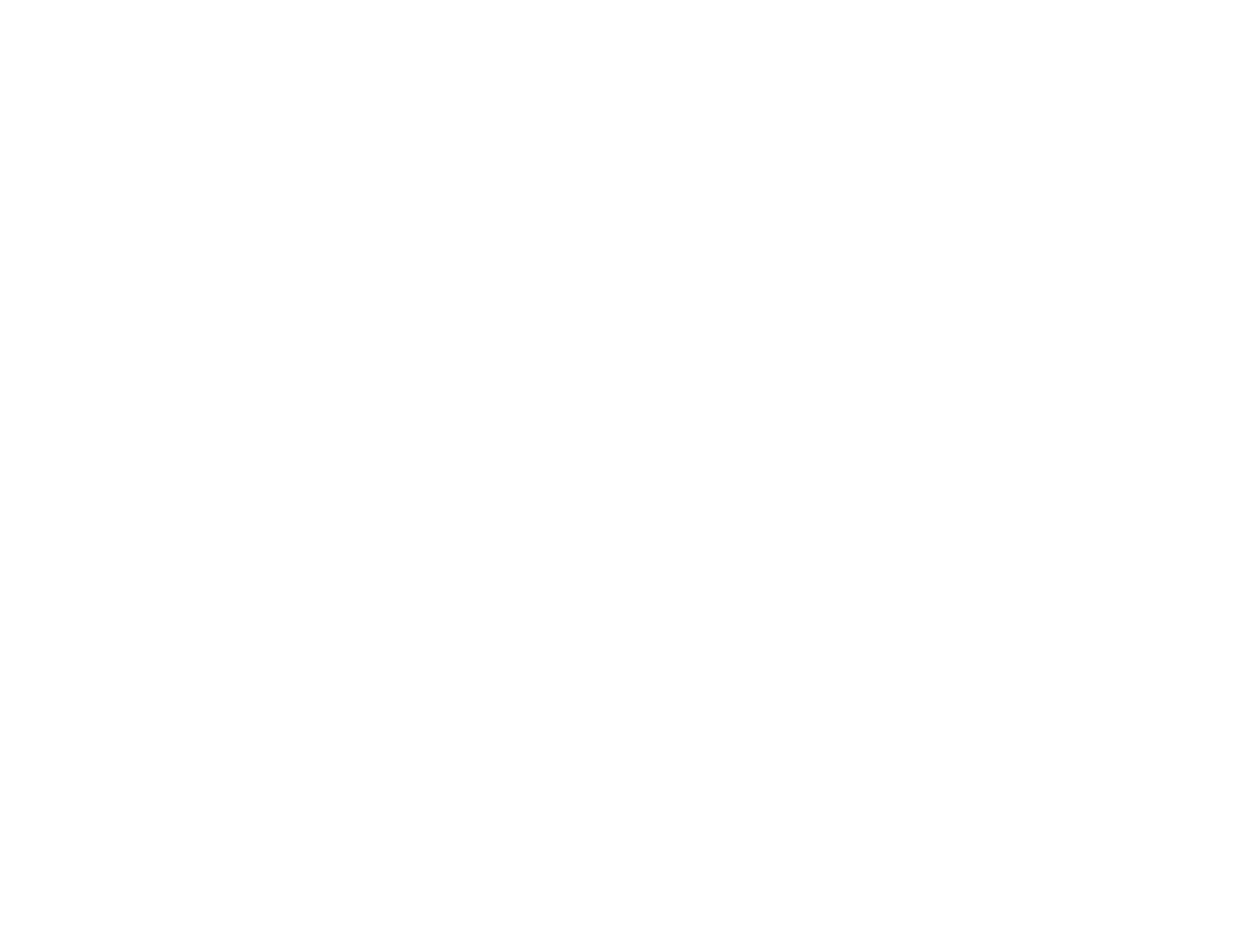
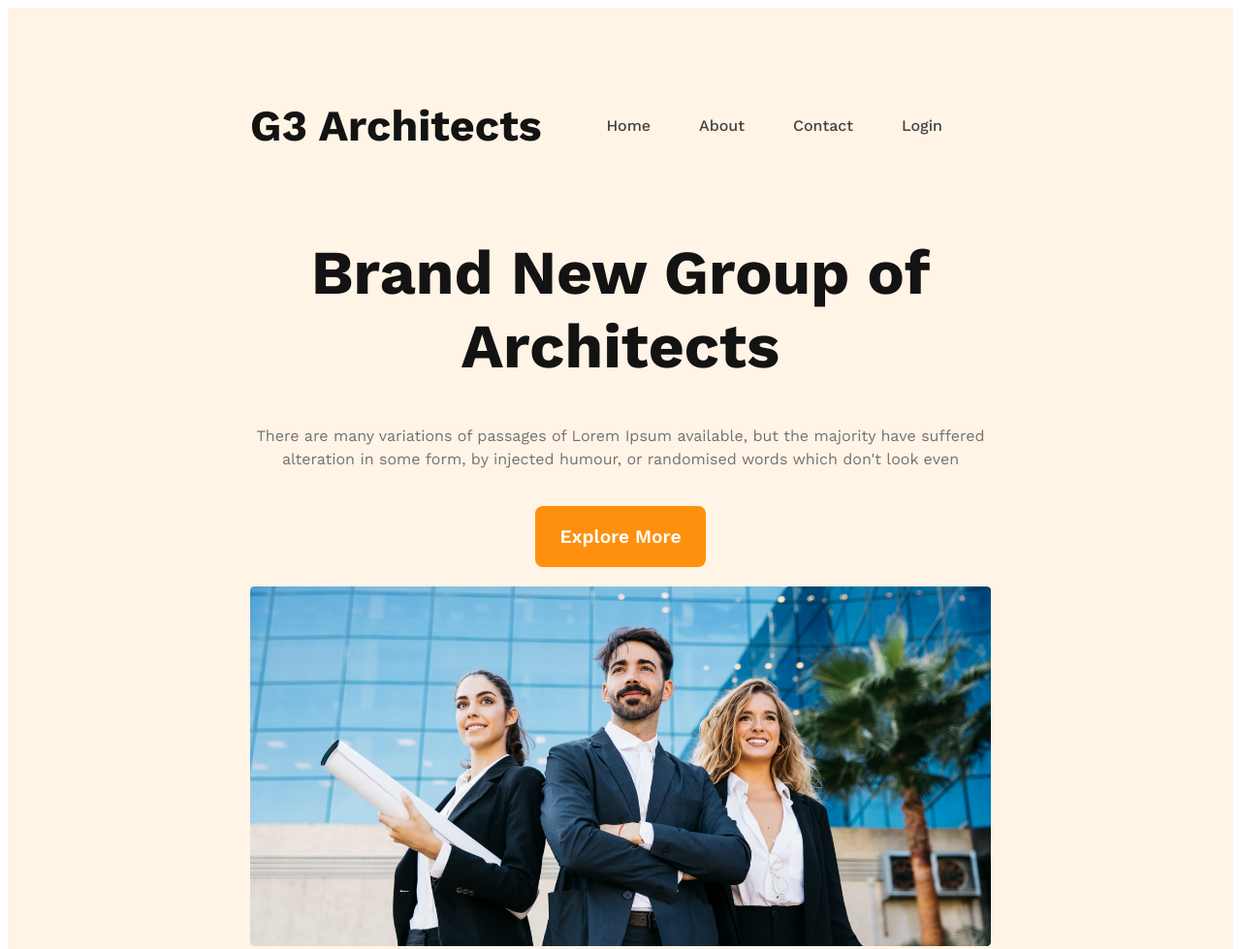
Before and after one commit to JannatulMumtahinaNahum/g3-architects-website, a plain HTML site: page index.html in a window 1280 px wide. Shown: the top 979 px of the page at 97% size. Before the commit the page ends 800 px from the top, so only its background shows below. Drawn offline with nearby package versions, Linux system fonts and the light colour scheme.

Commit message:
added header

```diff
--- a/index.html
+++ b/index.html
@@ -3,9 +3,37 @@
 <head>
     <meta charset="UTF-8">
     <meta name="viewport" content="width=device-width, initial-scale=1.0">
-    <title>Document</title>
+    <title>G3 Architects</title>
+    <link rel="stylesheet" href="styles/architect.css">
+
 </head>
 <body>
+    <header>
+        <nav>
+            <h3 class="nav-title">G3 Architects</h3>
+            <ul>
+                <li><a href="">Home</a></li>
+                <li><a href="">About</a></li>
+                <li><a href="">Contact</a></li>
+                <li><a href="">Login</a></li>
+            </ul>
+        </nav>
+        <div class="banner">
+            <div class="banner-content">
+                <h1 class="banner-title">Brand New Group of Architects</h1>
+            <p class="banner-description">
+                There are many variations of passages of Lorem Ipsum available, but the majority have suffered alteration in some form, by injected humour, or randomised words which don't look even
+            </p>
+            <button class="btn-primary">Explore More</button>
+            </div>
+            <img src="images/banner.png" alt="">
+        </div>
+    </header>
+    <main>
 
+    </main>
+    <footer>
+
+    </footer>
 </body>
 </html>
--- a/styles/architect.css
+++ b/styles/architect.css
@@ -0,0 +1,83 @@
+/* google work sans font */
+@import url('https://fonts.googleapis.com/css2?family=Inter:wght@400;500&family=Merriweather:wght@400;700;900&family=Open+Sans:wght@700&family=Work+Sans:wght@400;500;600;700;800&display=swap');
+
+/* shared styles */
+* {
+    font-family: 'Inter', sans-serif;
+    font-family: 'Merriweather', serif;
+    font-family: 'Open Sans', sans-serif;
+    font-family: 'Work Sans', sans-serif;
+}
+.btn-primary{
+    border-radius: 8px;
+    background: #FF900E;
+    color: #FFF;
+    font-size: 1.2rem;
+    font-weight: 600;
+    padding: 20px 25px;
+    cursor: pointer;
+    border: 0;
+    margin-top: 1.2rem;
+}
+/* Header styles */
+header{
+    background: rgba(255, 144, 14, 0.10);
+    padding: 50px 250px;
+}
+nav{
+    display: flex;
+    justify-content: space-between;
+    align-items: center;
+}
+.nav-title{
+    color: #131313;
+    font-size: 2.8rem;
+    font-weight: 700;
+}
+nav > ul{
+    display: flex;
+}
+nav li{
+    list-style: none ;
+    margin-right: 50px;
+    font-weight: 500;
+    font-size: 1rem;
+}
+nav li a{
+    text-decoration: none;
+    color: #424242;
+}
+/* Banner style */
+.banner-content{
+    text-align: center;
+    max-width: 800px;
+    margin: 0 auto;
+}
+.banner-title{
+    color: #131313;
+    font-size: 4rem;
+    font-weight: 700;
+}
+.banner-description{
+    color: #727272;
+    font-size: 16px;
+    font-weight: 400;
+    line-height: 1.5rem;
+}
+.banner img {
+    margin-top: 20px;
+    width: 100%;
+}
+
+/* Responsive media queries */
+/* Mobile devices */
+@media screen and (max-width:576px) {
+    header{
+        padding: 20px;
+    }
+    nav{
+        flex-direction: column;
+    }
+}
+
+/* Tablet or medium devices */
```
